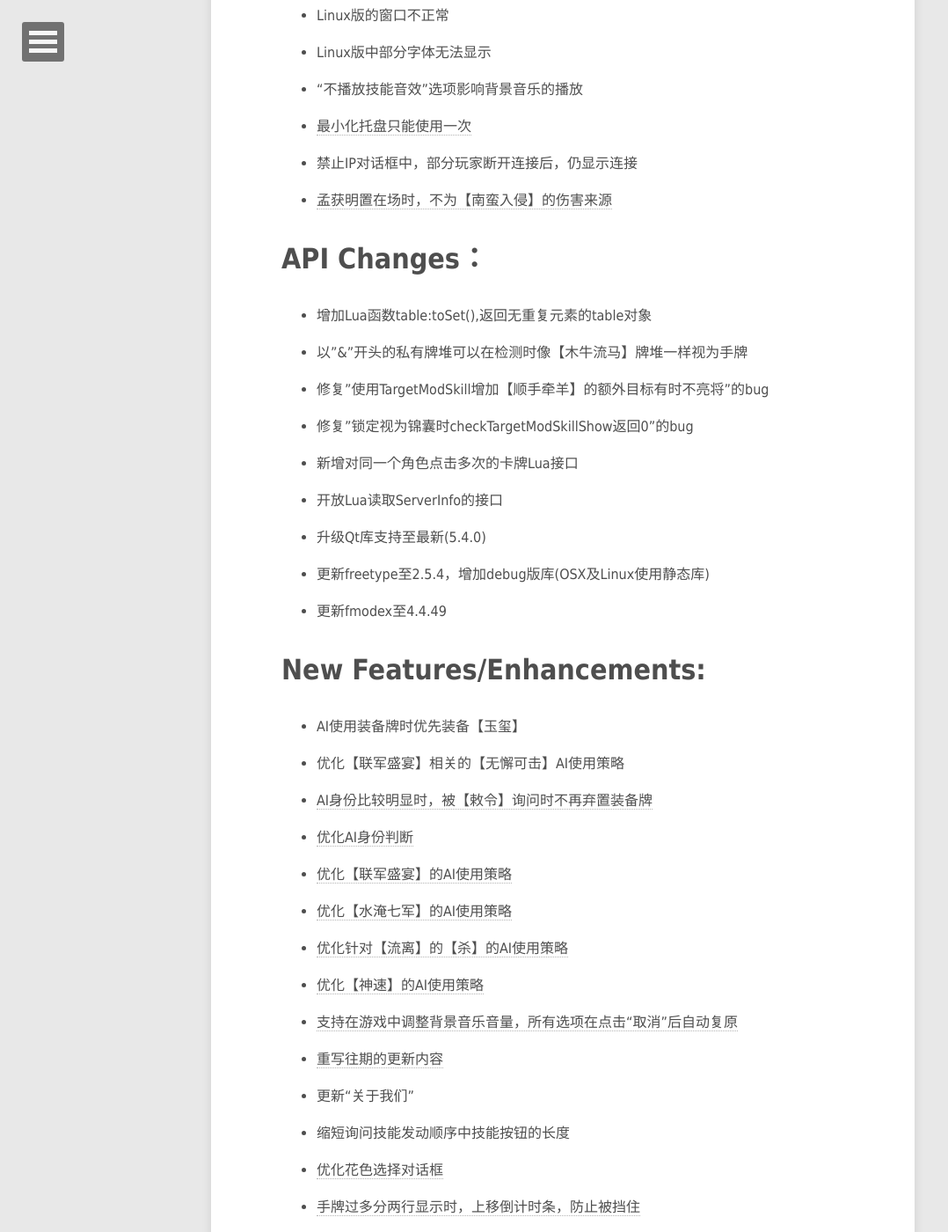
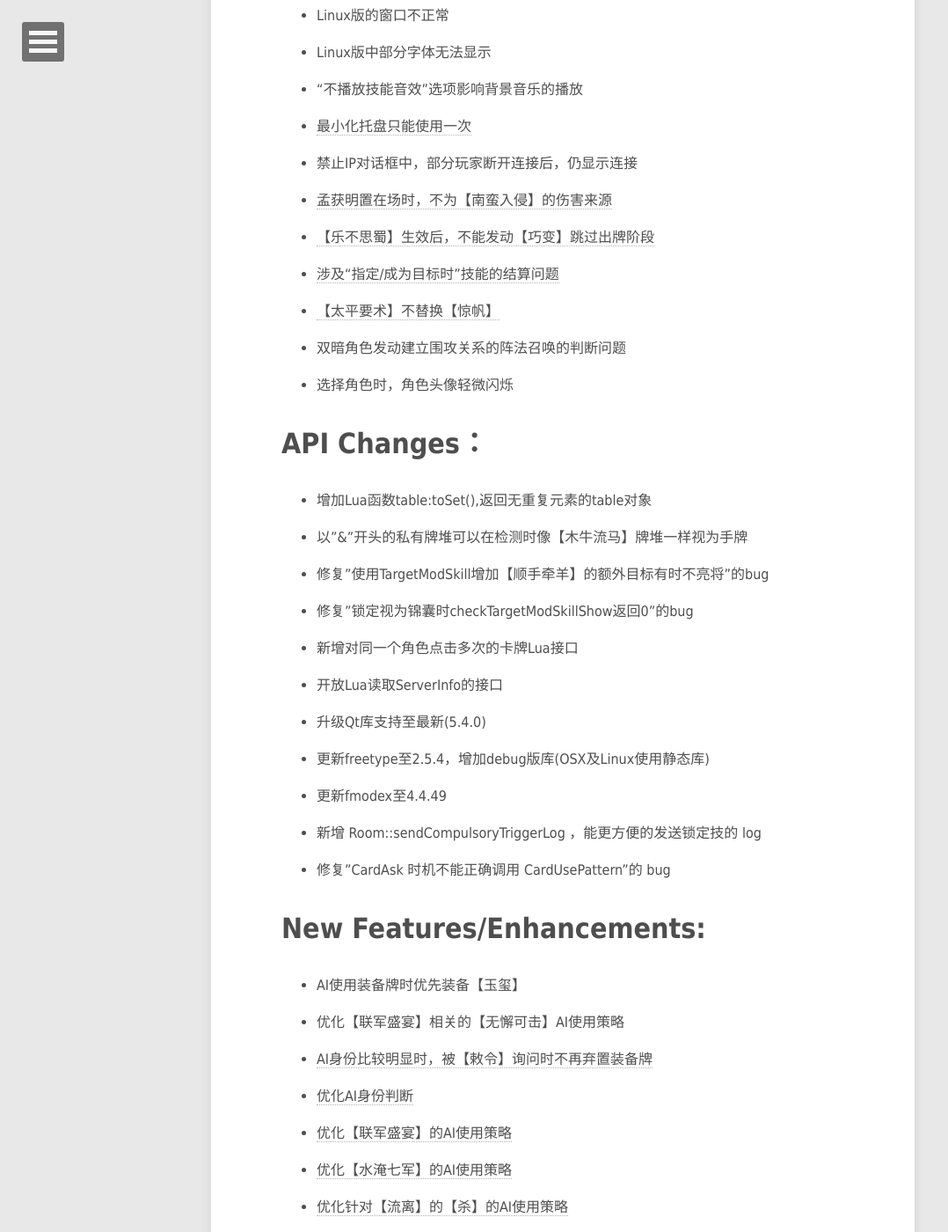
Before and after one commit to SingaPirate/SingaPirate.github.io, a Jekyll site: the page built from _posts/2015-01-11-100-changelog.md, in a window 1280 px wide and 1400 px high, scrolled down 1482 px. Shown: the whole window at 88% size, without its empty margins (0-1078 px from the left). Built offline with Jekyll 4.4.1, drawn with Linux system fonts in a browser that asks for light colours; some web fonts are replaced; comment, search, counter and statistics services are not loaded; some of the changed text lies outside the part shown.

Commit message:
Update Changelog

```diff
--- a/_posts/2015-01-11-beta4-changelog.md
+++ b/_posts/2015-01-11-100-changelog.md
@@ -1,12 +1,13 @@
 ---
 layout: post
-title: 国战beta4更新内容（持续更新）
-description: "beta4的发布临近，看看有什么变动吧！"
+title: 国战1.0.0更新内容（持续更新）
+description: "国战正式版发布临近，看看有什么变动吧！"
 tags: [动向]
 image:
   feature: abstract-1.jpg
   credit: dargadgetz
   creditlink: http://www.dargadgetz.com/ios-7-abstract-wallpaper-pack-for-iphone-5-and-ipod-touch-retina/
+modified: 2014-01-22
 ---
 
 #Bugs Fixed:
@@ -65,6 +66,16 @@
 
 * [孟获明置在场时，不为【南蛮入侵】的伤害来源](http://tieba.baidu.com/p/3439569041)
 
+* [【乐不思蜀】生效后，不能发动【巧变】跳过出牌阶段](https://github.com/Mogara/QSanguosha-For-Hegemony/issues/277)
+
+* [涉及“指定/成为目标时”技能的结算问题](https://github.com/Mogara/QSanguosha-For-Hegemony/issues/268)
+
+* [【太平要术】不替换【惊帆】](http://tieba.baidu.com/p/3439569041?pn=4)
+
+* 双暗角色发动建立围攻关系的阵法召唤的判断问题
+
+* 选择角色时，角色头像轻微闪烁
+
 #API Changes：
 
 * 增加Lua函数table:toSet(),返回无重复元素的table对象
@@ -84,6 +95,10 @@
 * 更新freetype至2.5.4，增加debug版库(OSX及Linux使用静态库)
 
 * 更新fmodex至4.4.49
+
+* 新增 Room::sendCompulsoryTriggerLog ，能更方便的发送锁定技的 log
+
+* 修复"CardAsk 时机不能正确调用 CardUsePattern"的 bug
 
 #New Features/Enhancements:
 
@@ -122,3 +137,11 @@
 * 优化平局对话框的样式
 
 * [调整“不询问无懈可击”按钮使用方式](http://tieba.baidu.com/p/3399890782?pid=60513158733#60513158733)
+
+* 给一系列锁定技添加技能发动后的战报信息
+
+* 新增 AI 名
+
+* [压缩录像文件体积，不再提供 png 的录像储存格式](https://github.com/Mogara/QSanguosha-For-Hegemony/issues/262)
+
+* 优化聊天窗口中的角色名标注，使之简明清晰
```
